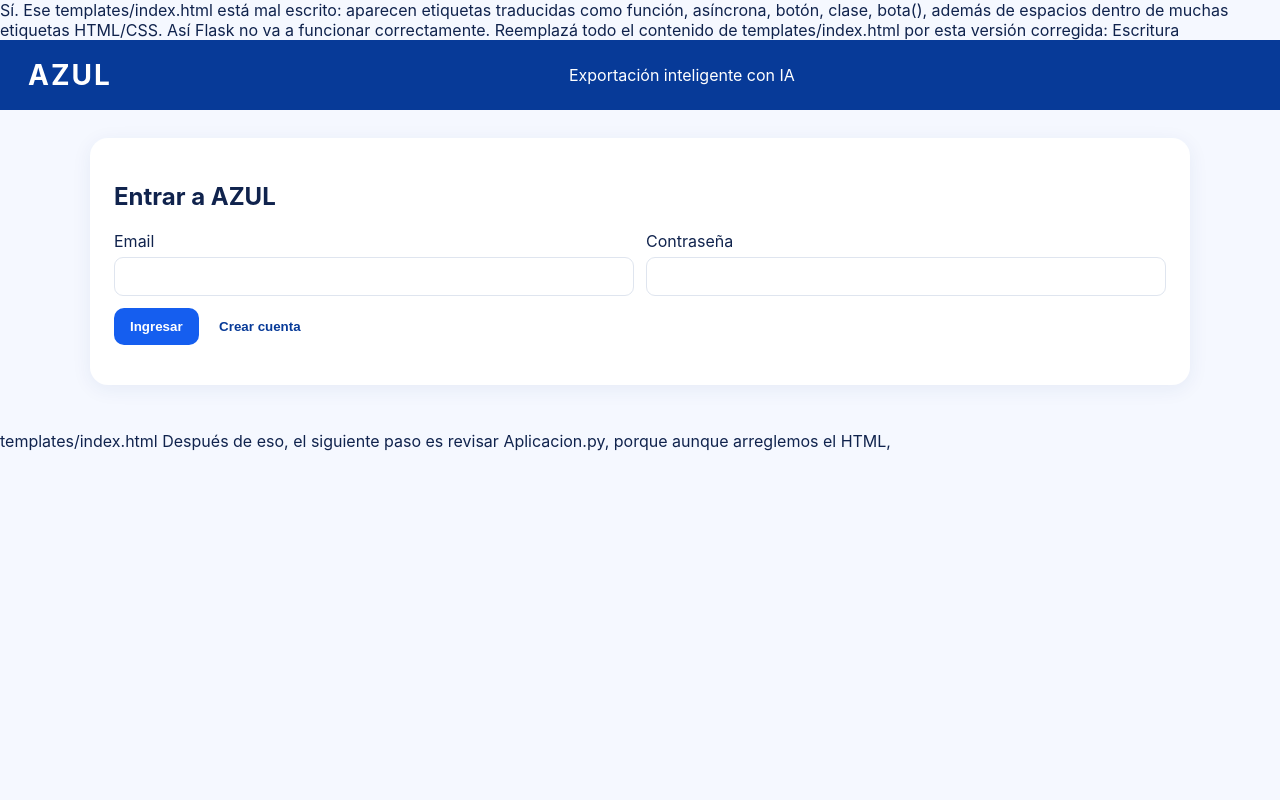
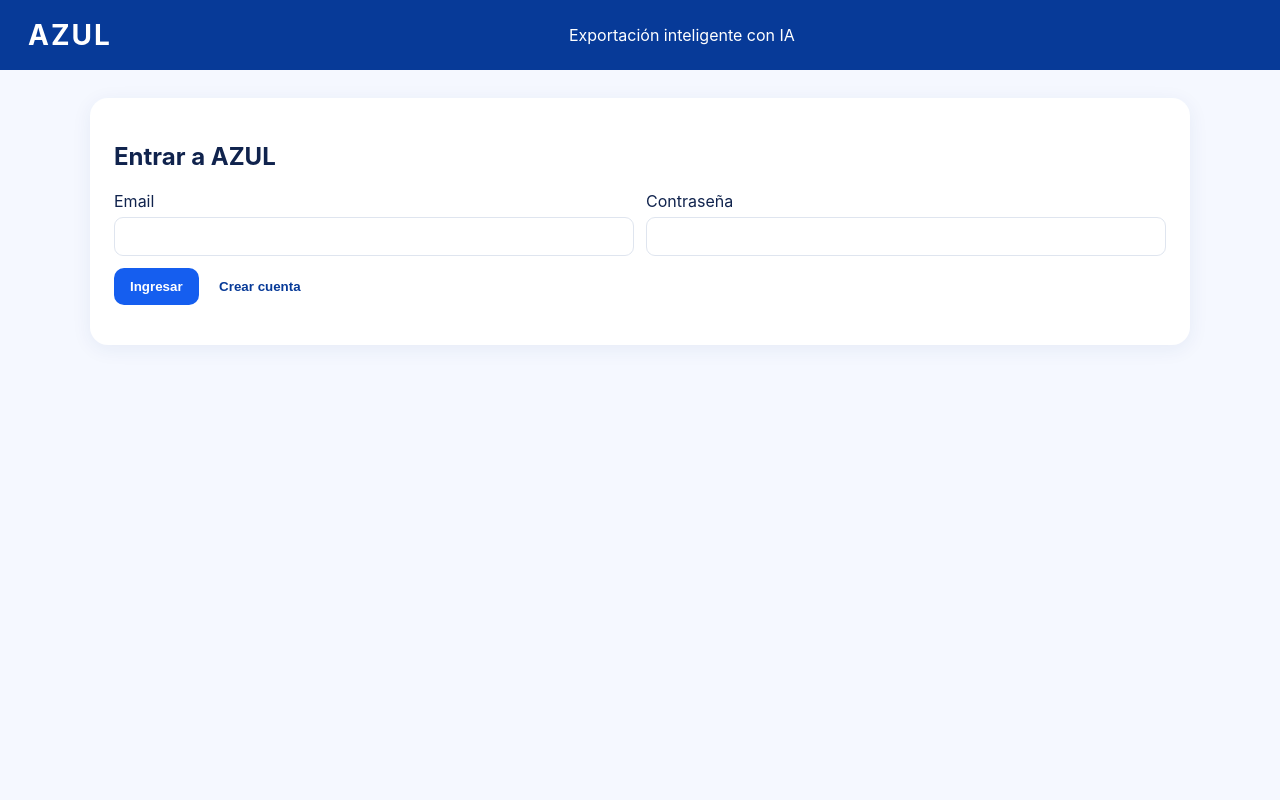
Before and after one commit to ao561986-byte/Azul-plataforma, a Flask app: page / in a window 1280 px wide. Run offline with Flask 3, Linux system fonts and the light colour scheme.

Commit message:
Update index.html

```diff
--- a/templates/index.html
+++ b/templates/index.html
@@ -1,6 +1,4 @@
-Sí. Ese templates/index.html está mal escrito: aparecen etiquetas traducidas como función, asíncrona, botón, clase, bota(), además de espacios dentro de muchas etiquetas HTML/CSS. Así Flask no va a funcionar correctamente.
-Reemplazá todo el contenido de templates/index.html por esta versión corregida:
-Escritura
+
 <!doctype html>
 <html lang="es">
 <head>
@@ -402,6 +400,3 @@ Escritura
 
 </body>
 </html>
-
-templates/index.html
-Después de eso, el siguiente paso es revisar Aplicacion.py, porque aunque arreglemos el HTML,
```
